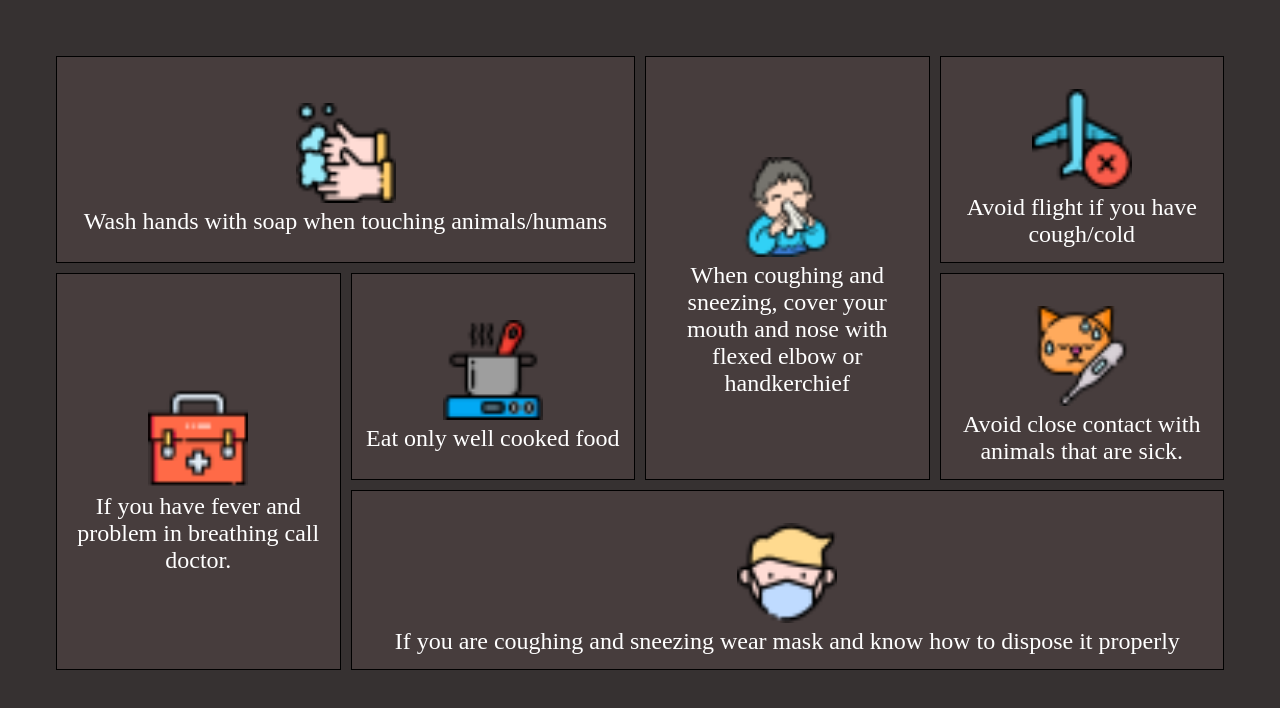
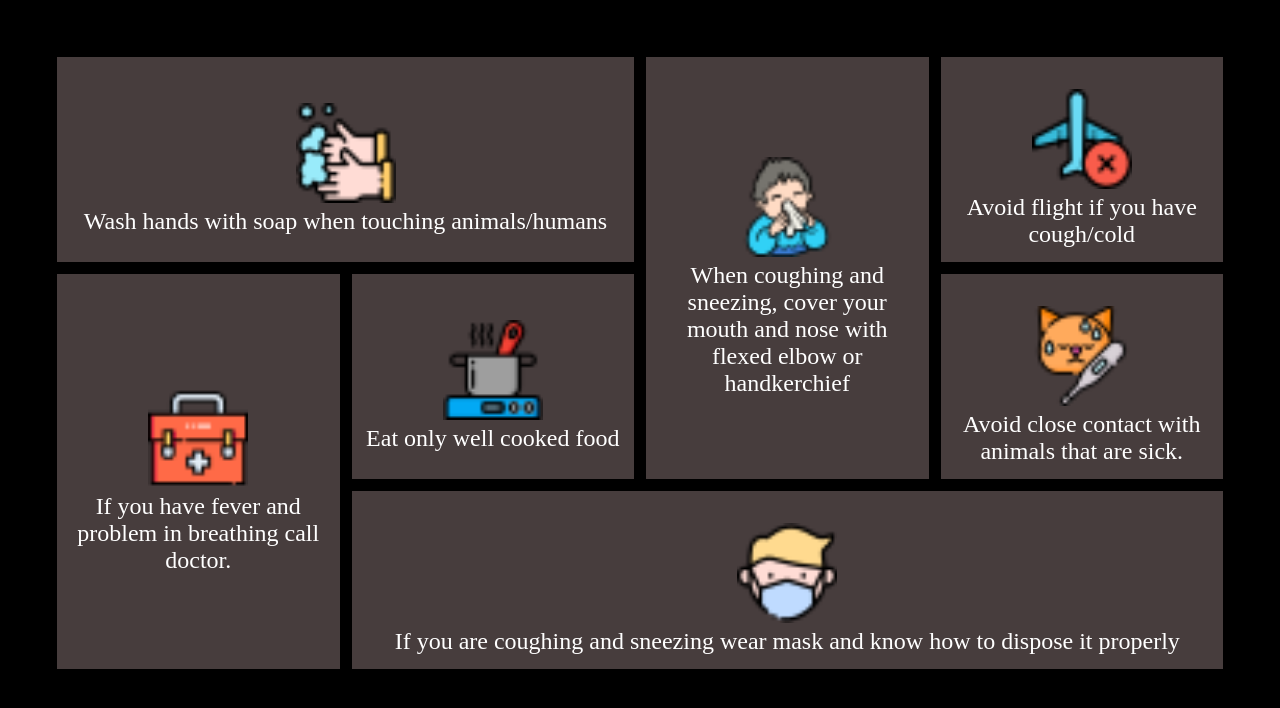
Before and after one commit to SohamMafidar/Mason-Design-CSS-Grid, a plain HTML site: page index.html in a window 1280 px wide. Drawn offline with Linux system fonts and the light colour scheme.

Commit message:
changed bgColor to black

```diff
--- a/styles.css
+++ b/styles.css
@@ -8,7 +8,7 @@
 }
 
 body {
-    background-color: rgb(54, 49, 49);
+    background-color: black;
     margin: 7vh;
 }
 
```
